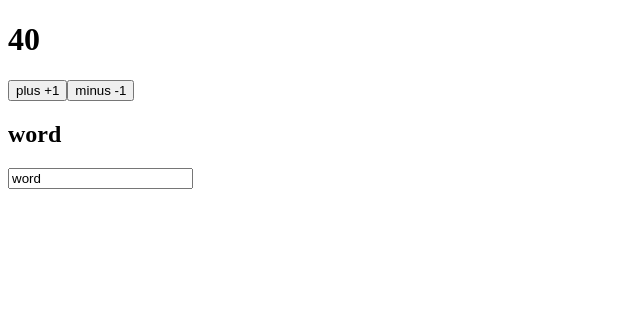
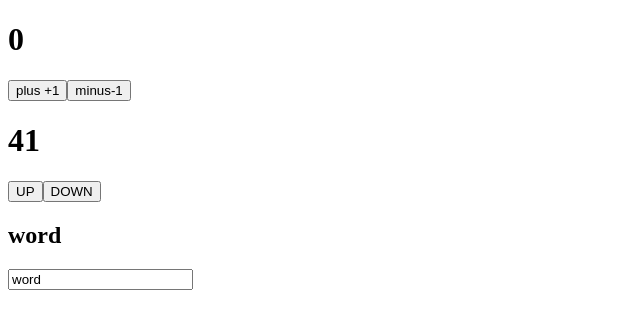
Before and after one commit to AndSak/React-curse-AZ, a React (Create React App) app: page / in a window 1280 px wide. Shown: the top 328 px of the page, without its empty margins (0-640 px from the left). Built offline with nearby package versions, Linux system fonts and the light colour scheme.

Commit message:
feature: add components Counter & ClassCounter

```diff
--- a/src/App.js
+++ b/src/App.js
@@ -1,22 +1,14 @@
 import React, { useState } from 'react';
+import Counter from './components/Counter';
+import ClassCounter from './components/ClassCounter'
 
 function App() {
-  const [count, setCount] = useState(40);
   const [value, setValue] = useState('word');
-
-  function increment() {
-    setCount(count + 1)
-  }
-
-  function decrement() {
-    setCount(count - 1)
-  }
 
   return (
     <div>
-      <h1>{count}</h1>
-      <button onClick={increment}>plus +1</button>
-      <button onClick={decrement}>minus -1</button>
+      <Counter/>
+      <ClassCounter/>
 
       <h2>{value}</h2>
       <input
--- /dev/null
+++ b/src/components/ClassCounter.jsx
@@ -0,0 +1,31 @@
+import React from 'react';
+
+class ClassCounter extends React.Component {
+  constructor(props) {
+    super(props)
+    this.state = { count: 41 };
+
+    this.increment = this.increment.bind(this);
+    this.decrement = this.decrement.bind(this);
+  }
+
+  increment() {
+    this.setState({ count: this.state.count + 1 })
+  }
+
+  decrement() {
+    this.setState({ count: this.state.count - 1 })
+  }
+
+  render() {
+    return (
+      <div>
+        <h1>{this.state.count}</h1>
+        <button onClick={this.increment}> UP </button>
+        <button onClick={this.decrement}>DOWN</button>
+      </div>
+    )
+  }
+}
+
+export default ClassCounter;
--- /dev/null
+++ b/src/components/Counter.jsx
@@ -0,0 +1,23 @@
+import React, { useState } from "react";
+
+function Counter() {
+  const [count, setCount] = useState(0)
+
+  let increment = () => {
+    setCount(count + 1)
+  }
+
+  function decrement() {
+    setCount(count - 1)
+  }
+
+  return (
+    <div>
+      <h1>{count}</h1>
+      <button onClick={increment}>plus +1</button>
+      <button onClick={decrement}>minus-1</button>
+    </div>
+  )
+}
+
+export default Counter;
```
